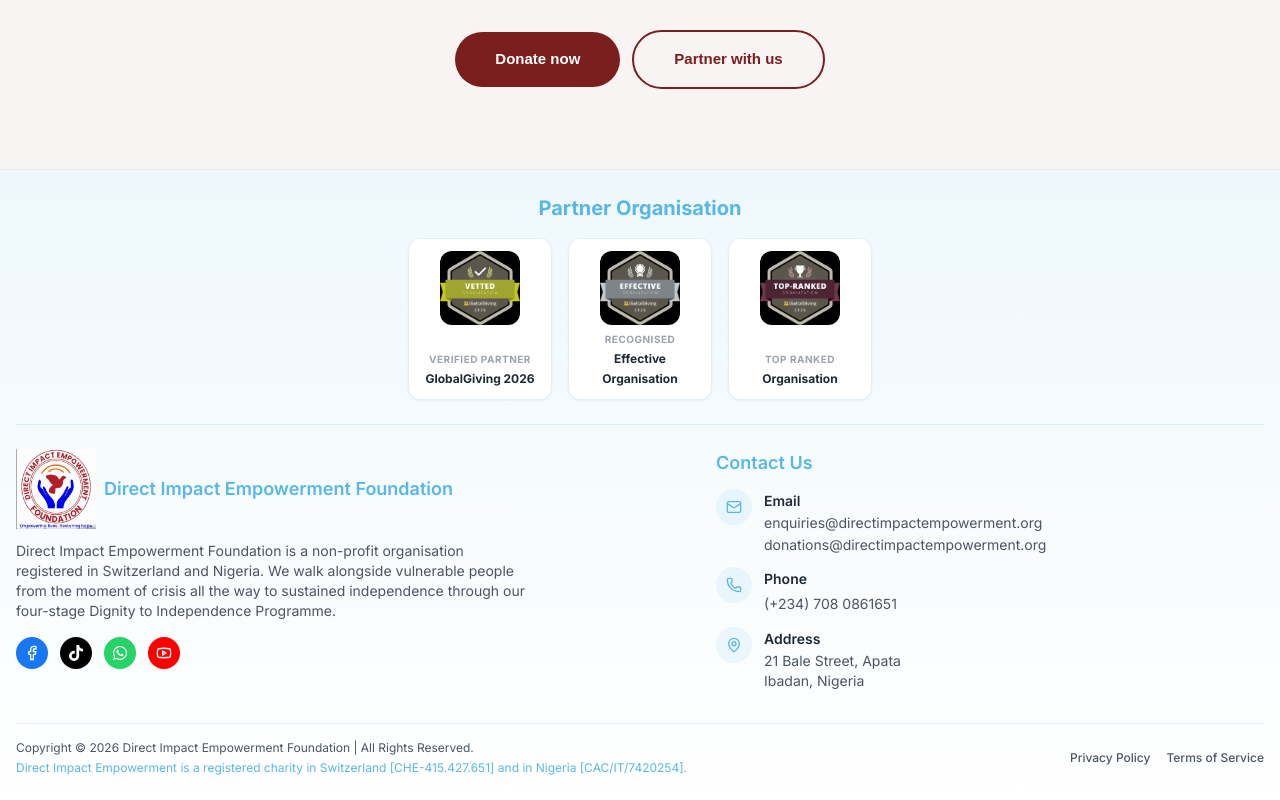
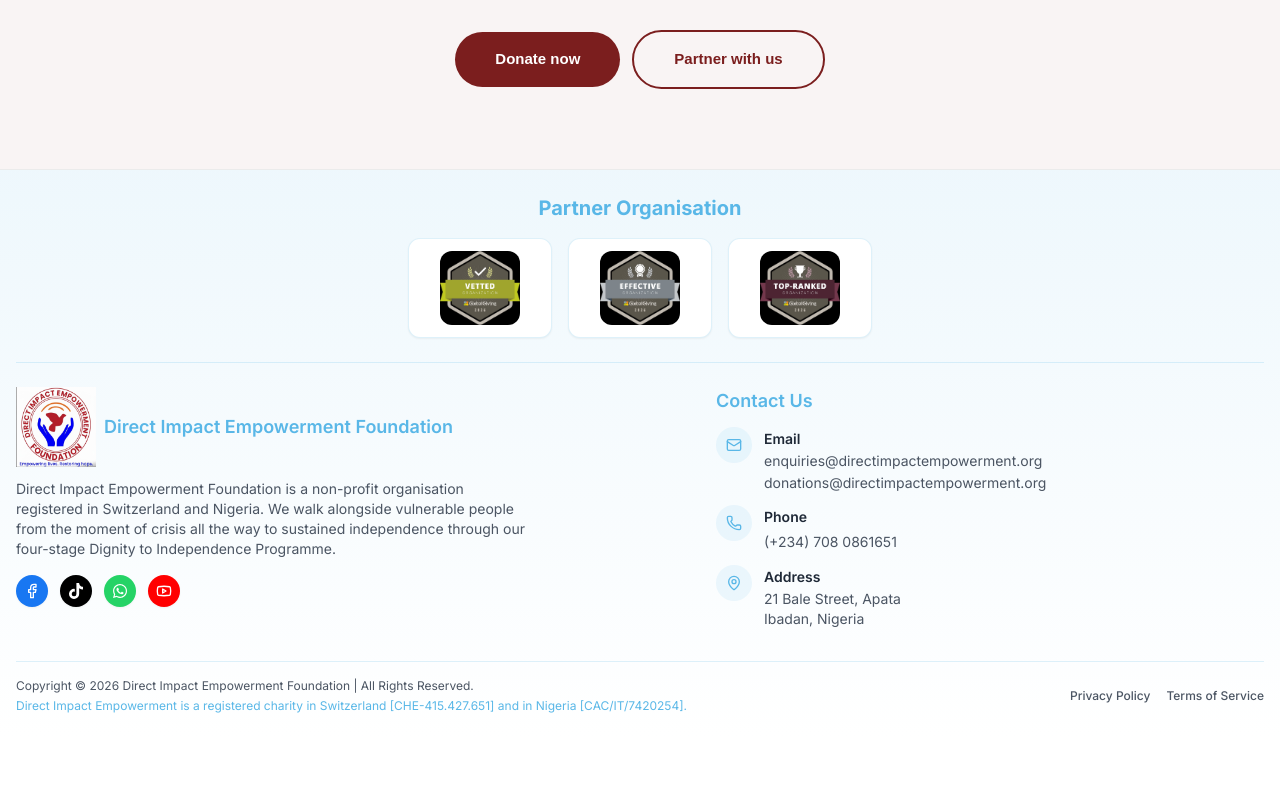
Before and after one commit to codetipster/directimpact-foundation, a Next.js app: page / in a window 1280 px wide. Shown: the part 3017-3817 px from the top of the page. After the commit the page ends 3755 px from the top, so only its background shows below. Built offline with nearby package versions, Linux system fonts and the light colour scheme.

Commit message:
updated badges descriptions

```diff
--- a/components/Footer.tsx
+++ b/components/Footer.tsx
@@ -67,10 +67,6 @@
                   priority
                 />
               </div>
-              <div className="mt-auto leading-tight">
-                <span className="block text-[10px] uppercase font-bold tracking-wider text-gray-400 mb-0.5">Verified Partner</span>
-                <span className="text-xs font-bold text-gray-800 group-hover:text-[#59B7E7] transition-colors">GlobalGiving 2026</span>
-              </div>
             </a>
 
             {/* Effective Org Badge */}
@@ -87,10 +83,7 @@
                   priority
                 />
               </div>
-              <div className="mt-auto leading-tight">
-                <span className="block text-[10px] uppercase font-bold tracking-wider text-gray-400 mb-0.5">Recognised</span>
-                <span className="text-xs font-bold text-gray-800 group-hover:text-[#59B7E7] transition-colors">Effective Organisation</span>
-              </div>
+
             </div>
 
             {/* Top Rank Badge */}
@@ -107,10 +100,7 @@
                   priority
                 />
               </div>
-              <div className="mt-auto leading-tight">
-                <span className="block text-[10px] uppercase font-bold tracking-wider text-gray-400 mb-0.5">Top Ranked</span>
-                <span className="text-xs font-bold text-gray-800 group-hover:text-[#59B7E7] transition-colors">Organisation</span>
-              </div>
+
             </div>
           </div>
         </div>
```
